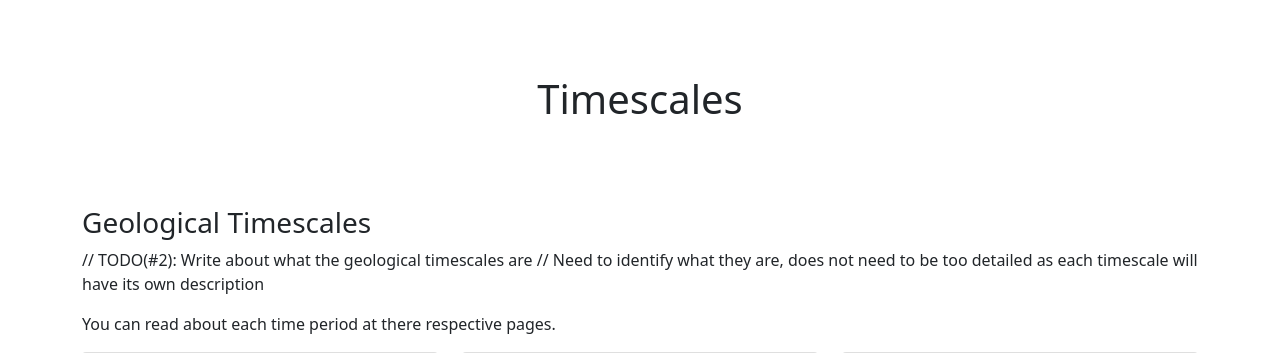
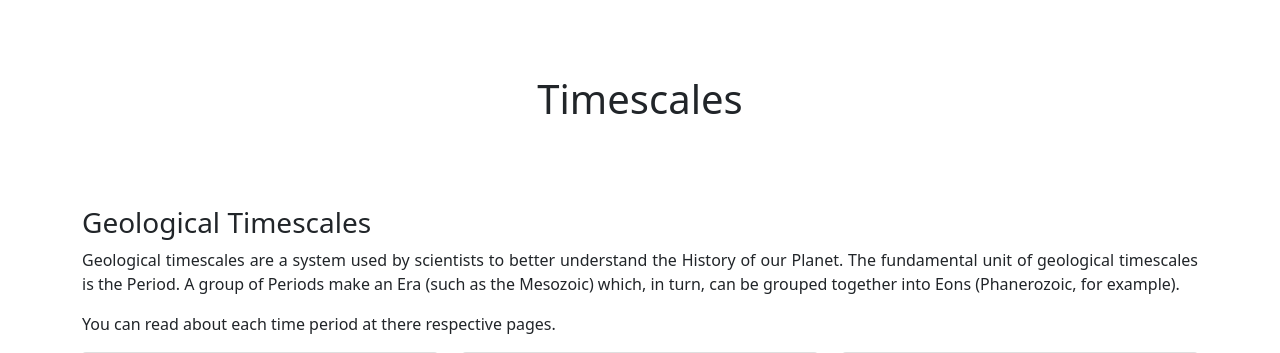
Before and after one commit to kitric/ourworld, a Django app: page /timescales/ in a window 1280 px wide. Shown: the part 56-409 px from the top of the page. Run offline with Django 3.2, Linux system fonts and the light colour scheme; data that the repository does not hold is empty.

Commit message:
Added an explanation for geological time scales.

```diff
--- a/timescales/templates/timescales/index.html
+++ b/timescales/templates/timescales/index.html
@@ -12,9 +12,10 @@
     <h3>
         Geological Timescales
     </h3>
-    <p>
-        // TODO(#2): Write about what the geological timescales are
-        //      Need to identify what they are, does not need to be too detailed as each timescale will have its own description
+    <p style="text-align: justify;">
+        Geological timescales are a system used by scientists to better understand the History of our Planet.
+        The fundamental unit of geological timescales is the Period. A group of Periods make an Era (such as the Mesozoic) which,
+        in turn, can be grouped together into Eons (Phanerozoic, for example).
     </p>
     <p>
         You can read about each time period at there respective pages.
```
